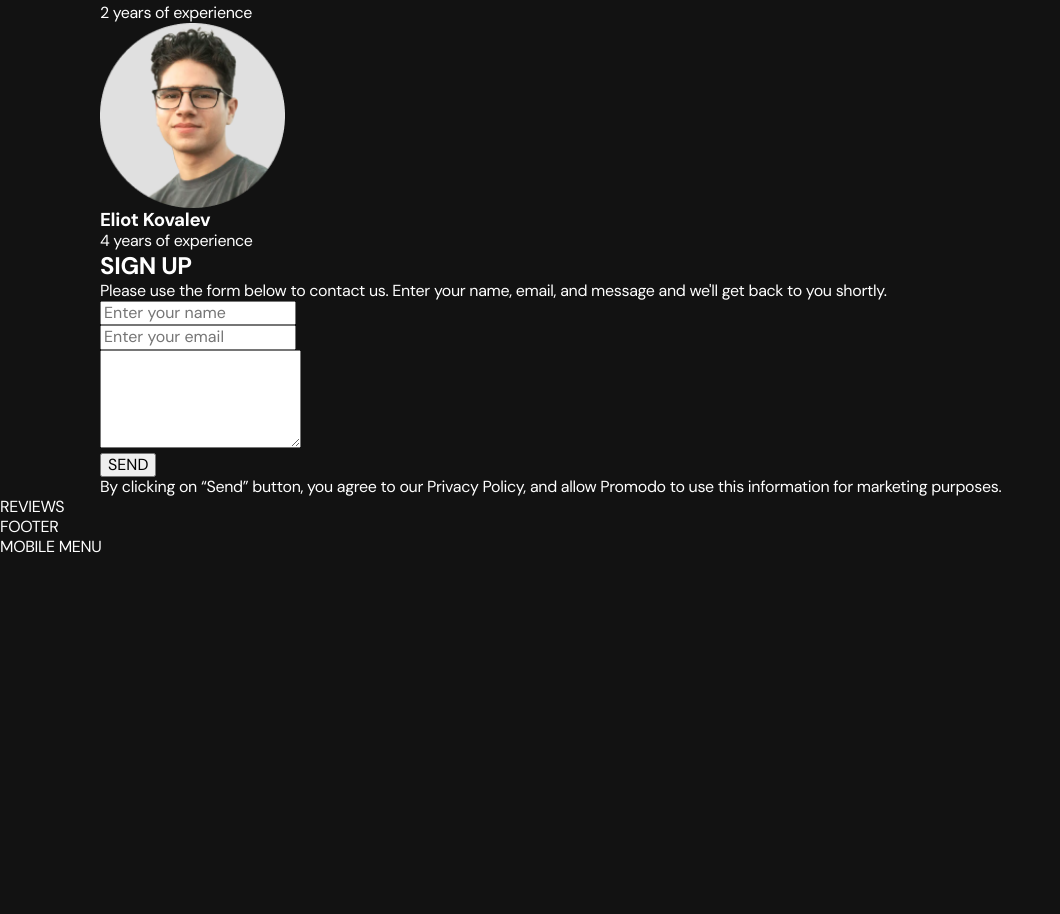
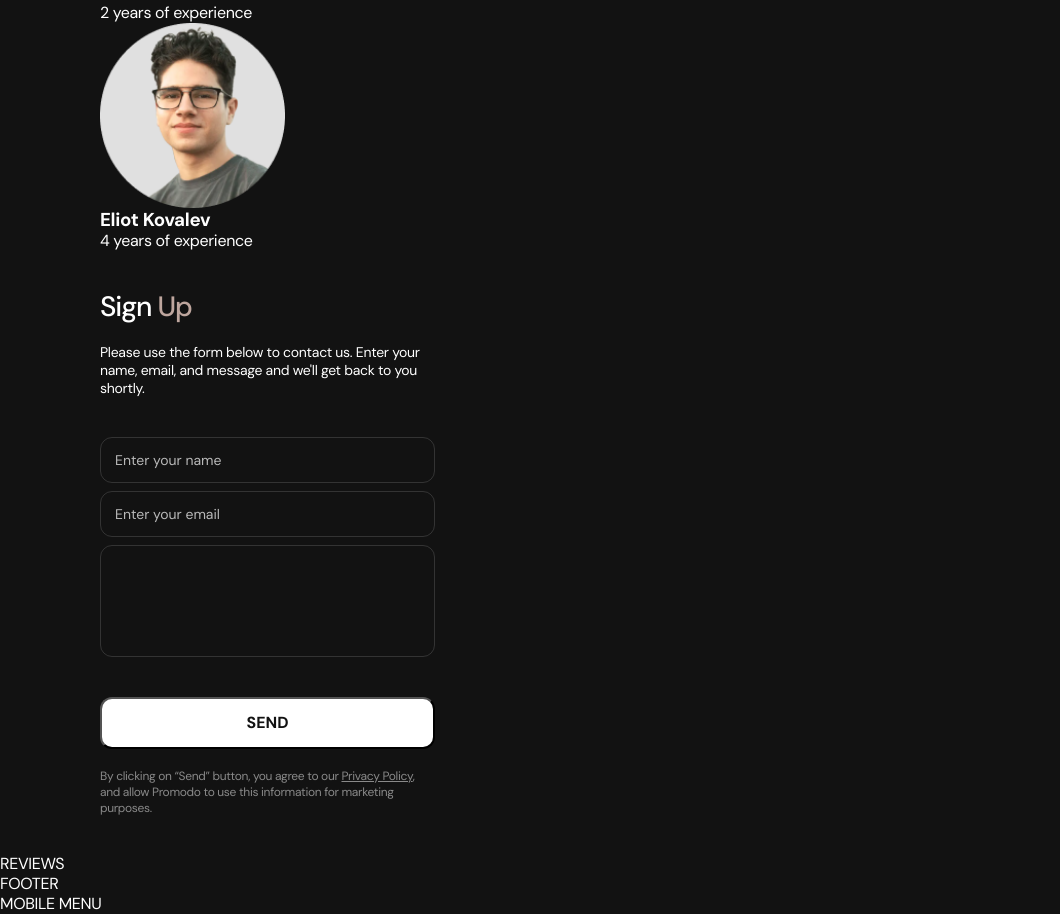
Before and after one commit to IamLoren/project-Monday_Monsters01, a website built with Vite: page src/index.html in a window 1280 px wide. Shown: the part 1512-2426 px from the top of the page, without its empty margins (0-1060 px from the left). Before the commit the page ends 2069 px from the top, so only its background shows below. Built offline with nearby package versions, Linux system fonts and the light colour scheme; files whose address does not match are found by name.

Commit message:
add signup.css

```diff
--- a/src/css/advertisement.css
+++ b/src/css/advertisement.css
@@ -0,0 +1,47 @@
+.advertisement {
+    overflow: hidden;
+    display: inline-flex;
+    flex-direction: column;
+    justify-content: center;
+    align-items: center;
+    gap: 20px;
+    padding-bottom: 40px;
+
+    color: var(--brown);
+    /* font-family: DM Sans; */
+    font-weight: 400;
+    font-size: 28px;
+    line-height: 1.14;
+    letter-spacing: -0.02em;
+    text-transform: uppercase;
+}
+
+.banner__inner {
+    display: flex;
+}
+
+.banner__line {
+    flex-shrink: 0;
+    margin: 0;
+    padding: 10px 15px;
+    min-width: 100%;
+    white-space: nowrap;
+    animation-name: marqueeLine;
+    animation-duration: 5s;
+    animation-timing-function: ease-in-out;
+    animation-iteration-count: infinite;
+}
+
+.banner-line-accent {
+    color: var(--text-white);
+}
+
+@keyframes marqueeLine {
+    from {
+      transform: translateX(0);
+    }
+
+    to {
+      transform: translateX(-100%);
+    }
+}
--- a/src/css/signup.css
+++ b/src/css/signup.css
@@ -2,27 +2,109 @@
     display: none;
 }
 
+.signup {
+    padding: 40px 0;
+}
+
 .signup-main {
+    width: 335px;
+    height: 523px;
+    flex-shrink: 0;
 }
 .signup-title {
+    /* font-family: DM Sans, sans-serif; */
+    color: var(--text-white);
+    font-size: 28px;
+    font-weight: 500;
+    line-height: 1.14;
+    letter-spacing: -0.04em;
+
+    margin-bottom: 20px;
 }
 .signup-title-accent {
+    color: var(--brown);
 }
 .signup-text {
+    color: var(--text-white);
+    font-size: 14px;
+    line-height: 1.29;
+    letter-spacing: -0.02em;
+
+    padding-bottom: 40px;
 }
 .signup-form {
 }
 .signup-row {
+    margin-bottom: 8px;
 }
 .signup-input {
+    width: 100%;
+    height: 46px;
+    padding: 8px 14px;
+    /* flex-shrink: 0; */
+
+    border-radius: 12px;
+    border: 1px solid rgba(255, 255, 255, 0.20);
+    opacity: 0.7;
+    background-color: transparent;
+    color: var(--text-white);
+
+    font-size: 14px;
+    font-weight: 400;
+    line-height: 1.29;
+}
+.signup-input::placeholder {
+    color: var(--text-white);
 }
 .signup-comment {
+    margin-bottom: 40px;
 }
 .signup-comment-field {
+    display: block;
+    width: 100%;
+    height: 112px;
+    padding: 15px 18px;
+
+    font-size: 14px;
+    font-weight: 400;
+    line-height: 1.29;
+    opacity: 0.7;
+
+    color: var(--text-white);
+    border-radius: 12px;
+    border: 1px solid rgba(255, 255, 255, 0.20);
+    outline: transparent;
+    background-color: transparent;
+    resize: none;
+}
+.signup-comment-field::placeholder {
+    color: var(--text-white);
 }
 .signup-button {
+    margin-bottom: 20px;
+
+    display: flex;
+    justify-content: center;
+    align-items: center;
+    padding: 14px 127px;
+
+    width: 100%;
+    border-radius: 12px;
+    background: var(--text-white);
+
+    color: var(--main-bg);
+    font-weight: 700;
+    line-height: 1.25;
+    text-transform: uppercase;
 }
 .signup-privacy-text {
+    width: 100%;
+
+    color: rgba(255, 255, 255, 0.50);
+    font-size: 12px;
+    line-height: 1.33;
 }
 .signup-agreement-link {
+    /* color: rgba(255, 255, 255, 0.50); */
+    text-decoration-line: underline;
 }
--- a/src/partials/signup.html
+++ b/src/partials/signup.html
@@ -1,7 +1,7 @@
 <section class="signup">
     <div class="container">
         <div class="signup-main">
-            <h2 class="signup-title">SIGN <span class="signup-title-accent">UP</span></h2>
+            <h2 class="signup-title">Sign <span class="signup-title-accent">Up</span></h2>
             <p class="signup-text">Please use the form below to contact us. Enter your name, email, and message and we'll get back to you shortly.</p>
             <form class="signup-form" name="feedback-form">
             <div class="signup-row">
```
